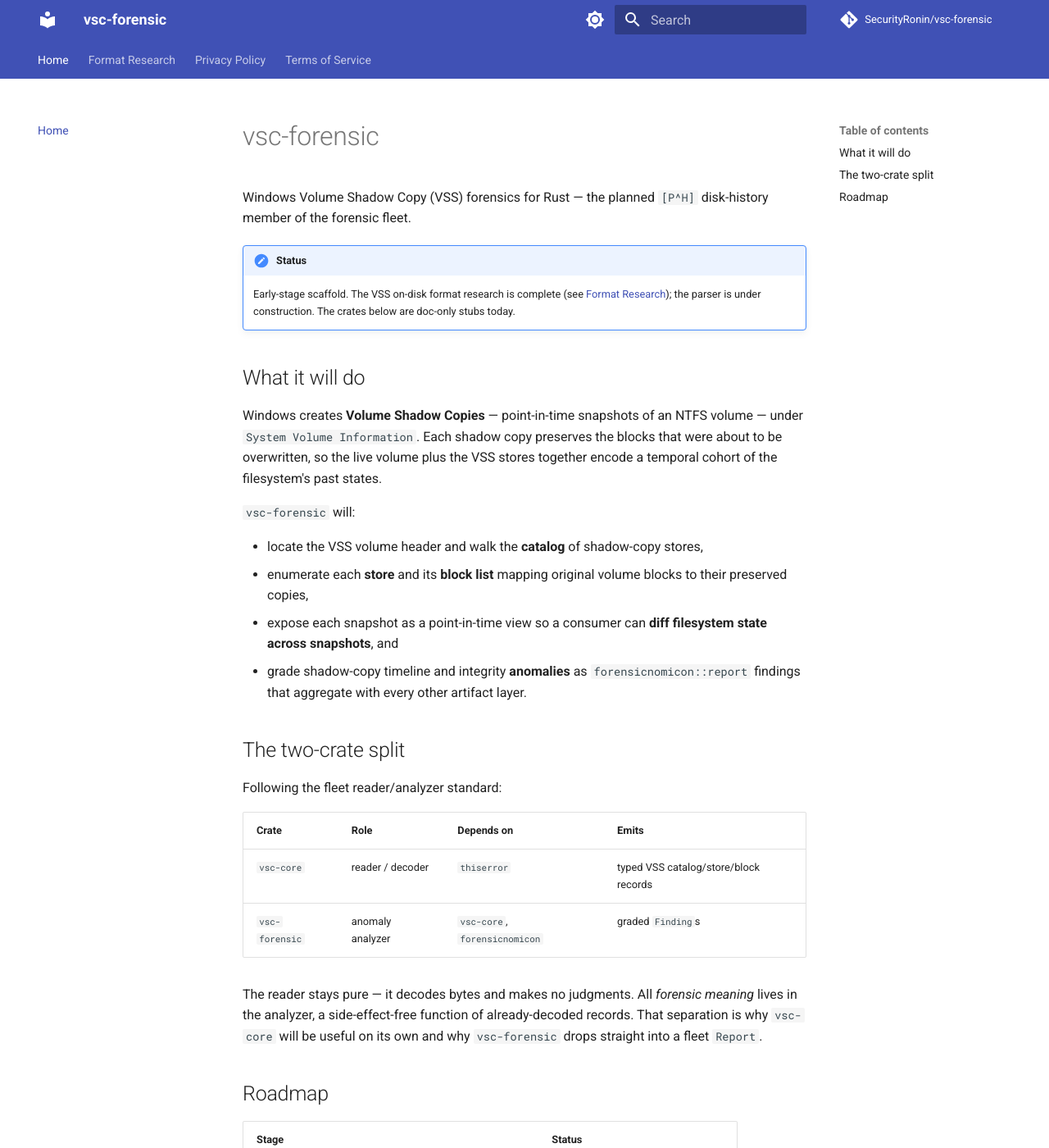
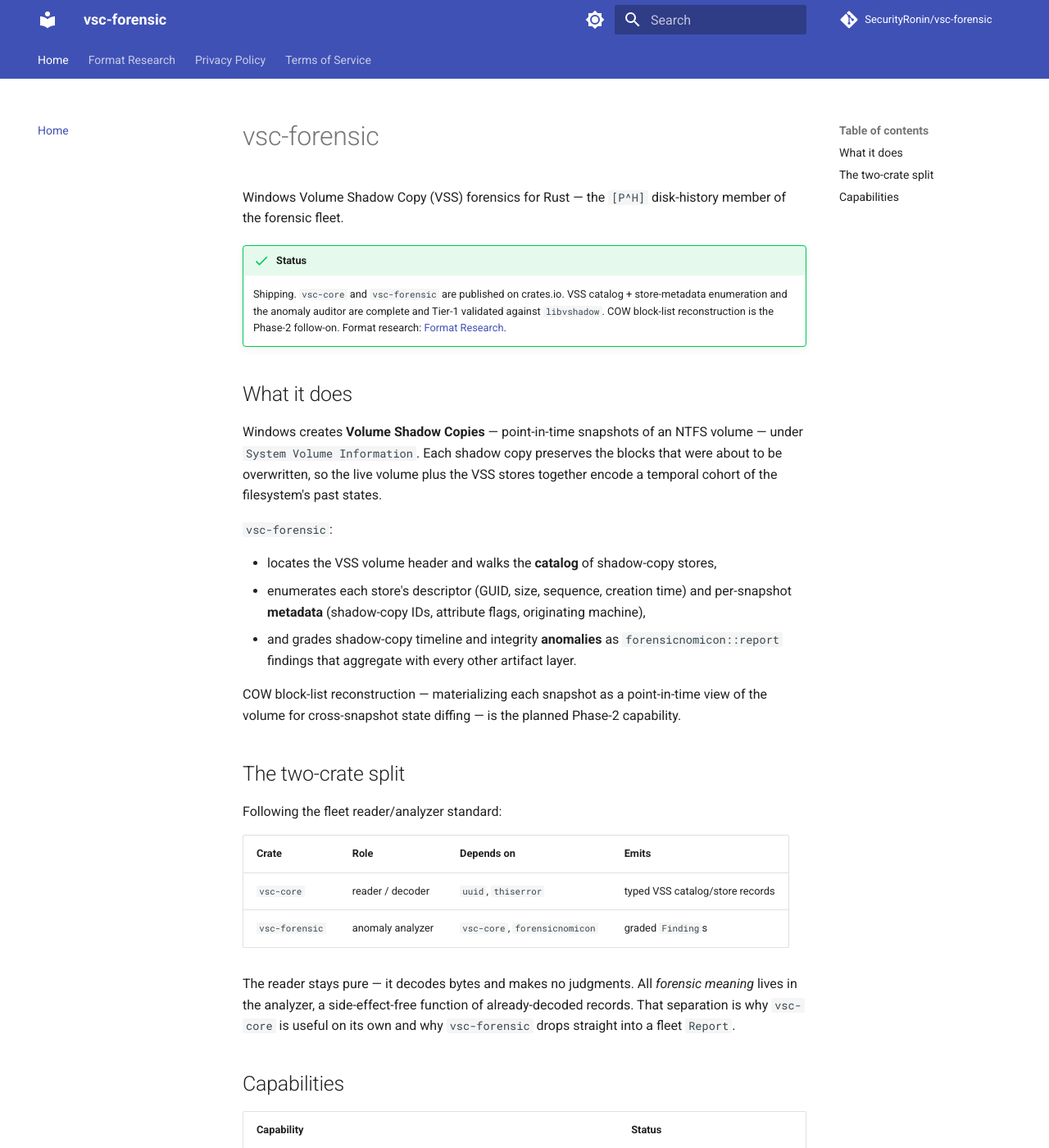
Before and after one commit to SecurityRonin/vsc-forensic, an MkDocs documentation site: the page built from docs/index.md, in a window 1280 px wide and 1400 px high. Shown: the whole window at 82% size. Built offline with MkDocs 1.6.1 and Material for MkDocs 9.7.7, drawn with Linux system fonts in a browser that asks for light colours; comment, search, counter and statistics services are not loaded; some of the changed text lies outside the part shown.

Commit message:
docs(vsc): reflect shipped 0.1.0 — drop 'planned/scaffold' language
vsc-core + vsc-forensic are published; rewrite README (published-crate badges,
real usage example, findings + capability tables), docs/index, CHANGELOG (0.1.0
release entry), SECURITY, and CONTRIBUTING to present tense. Only the Phase-2 COW
block-list reconstruction remains genuinely planned.

Co-Authored-By: Claude Opus 4.8 <noreply@anthropic.com>

```diff
--- a/docs/index.md
+++ b/docs/index.md
@@ -1,30 +1,33 @@
 # vsc-forensic
 
-Windows Volume Shadow Copy (VSS) forensics for Rust — the planned `[P^H]`
+Windows Volume Shadow Copy (VSS) forensics for Rust — the `[P^H]`
 disk-history member of the forensic fleet.
 
-!!! note "Status"
-    Early-stage scaffold. The VSS on-disk format research is complete (see
-    [Format Research](RESEARCH.md)); the parser is under construction. The crates
-    below are doc-only stubs today.
+!!! success "Status"
+    Shipping. `vsc-core` and `vsc-forensic` are published on crates.io.
+    VSS catalog + store-metadata enumeration and the anomaly auditor are complete
+    and Tier-1 validated against `libvshadow`. COW block-list reconstruction is the
+    Phase-2 follow-on. Format research: [Format Research](RESEARCH.md).
 
-## What it will do
+## What it does
 
 Windows creates **Volume Shadow Copies** — point-in-time snapshots of an NTFS
 volume — under `System Volume Information`. Each shadow copy preserves the blocks
 that were about to be overwritten, so the live volume plus the VSS stores together
 encode a temporal cohort of the filesystem's past states.
 
-`vsc-forensic` will:
+`vsc-forensic`:
 
-- locate the VSS volume header and walk the **catalog** of shadow-copy stores,
-- enumerate each **store** and its **block list** mapping original volume blocks
-  to their preserved copies,
-- expose each snapshot as a point-in-time view so a consumer can **diff
-  filesystem state across snapshots**, and
-- grade shadow-copy timeline and integrity **anomalies** as
+- locates the VSS volume header and walks the **catalog** of shadow-copy stores,
+- enumerates each store's descriptor (GUID, size, sequence, creation time) and
+  per-snapshot **metadata** (shadow-copy IDs, attribute flags, originating machine),
+- and grades shadow-copy timeline and integrity **anomalies** as
   `forensicnomicon::report` findings that aggregate with every other artifact
   layer.
+
+COW block-list reconstruction — materializing each snapshot as a point-in-time
+view of the volume for cross-snapshot state diffing — is the planned Phase-2
+capability.
 
 ## The two-crate split
 
@@ -32,22 +35,23 @@ Following the fleet reader/analyzer standard:
 
 | Crate | Role | Depends on | Emits |
 |---|---|---|---|
-| `vsc-core` | reader / decoder | `thiserror` | typed VSS catalog/store/block records |
+| `vsc-core` | reader / decoder | `uuid`, `thiserror` | typed VSS catalog/store records |
 | `vsc-forensic` | anomaly analyzer | `vsc-core`, `forensicnomicon` | graded `Finding`s |
 
 The reader stays pure — it decodes bytes and makes no judgments. All *forensic
 meaning* lives in the analyzer, a side-effect-free function of already-decoded
-records. That separation is why `vsc-core` will be useful on its own and why
+records. That separation is why `vsc-core` is useful on its own and why
 `vsc-forensic` drops straight into a fleet `Report`.
 
-## Roadmap
+## Capabilities
 
-| Stage | Status |
+| Capability | Status |
 |---|---|
 | Format research (VSS catalog/store/block layout) | ✅ complete — see [Format Research](RESEARCH.md) |
-| `vsc-core` — VSS volume header + catalog enumeration | planned |
-| `vsc-core` — store + block-list decode, snapshot view | planned |
-| `vsc-forensic` — anomaly auditor (`VSC-*` findings) | planned |
-| Fuzz targets + real-VSS-image validation (vs `libvshadow`) | planned |
+| `vsc-core` — VSS volume header + catalog enumeration | ✅ |
+| `vsc-core` — store metadata decode (shadow-copy IDs, attribute flags, machine) | ✅ |
+| `vsc-forensic` — anomaly auditor (`VSC-*` findings) | ✅ |
+| Fuzz targets + Tier-1 real-VSS-image validation (vs `libvshadow`) | ✅ |
+| COW block-list reconstruction, cross-snapshot state diff | planned (Phase 2) |
 
 [Privacy Policy](https://securityronin.github.io/vsc-forensic/privacy/) · [Terms of Service](https://securityronin.github.io/vsc-forensic/terms/) · © 2026 Security Ronin Ltd
```
Also changed, not shown: CHANGELOG.md (+30 -14 lines), CONTRIBUTING.md (+3 -4 lines), README.md (+70 -17 lines), SECURITY.md (+1 -2 lines).
